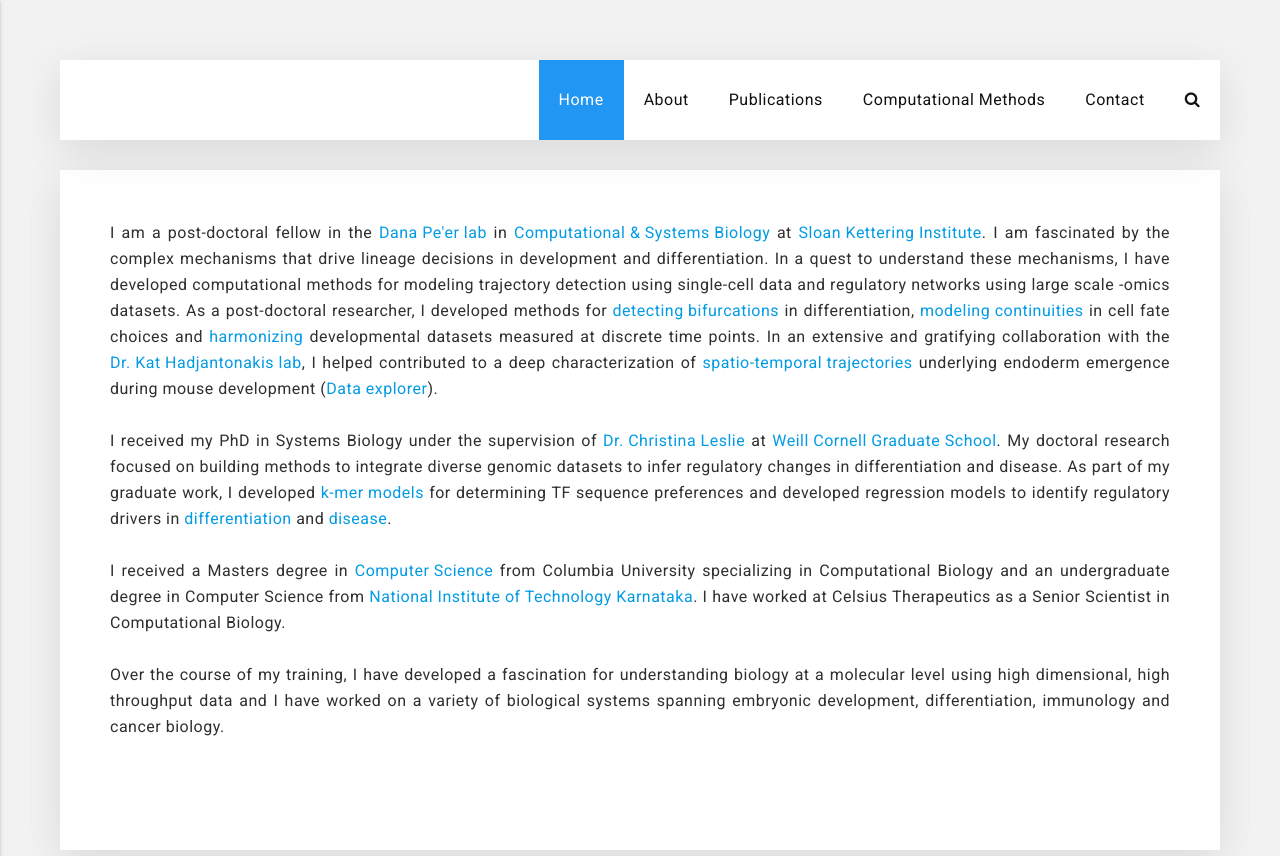
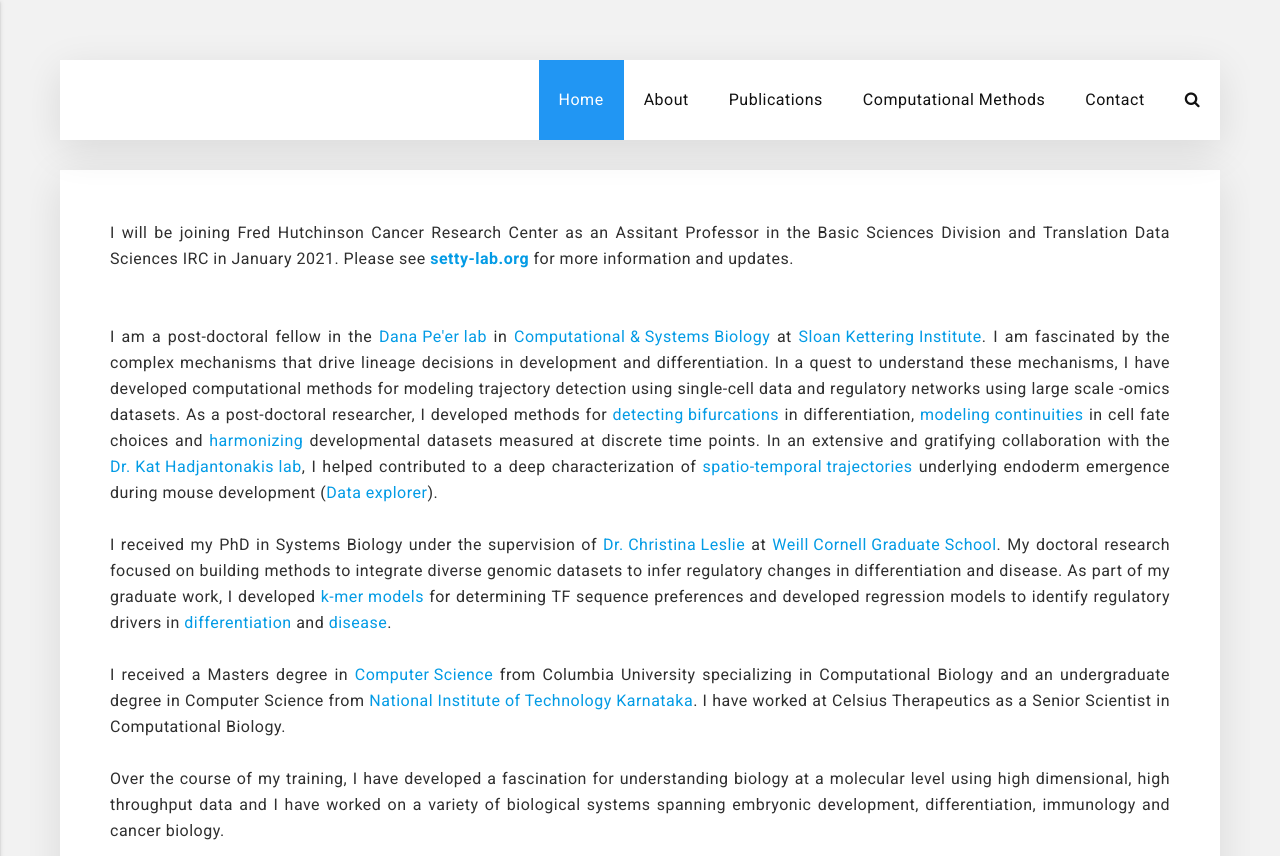
Before and after one commit to ManuSetty/ManuSetty.github.io, a plain HTML site: page index.html in a window 1280 px wide. Shown: the top 856 px of the page. Drawn offline with nearby package versions, Linux system fonts and the light colour scheme.

Commit message:
Update about Hutch

```diff
--- a/index.html
+++ b/index.html
@@ -208,6 +208,11 @@
         <div data-scroll='1' class="aboutme-section sec-p100-bg-bs mb-30 clearfix" id="about">
             <div class="Section-title">
                 <span>about me</span>
+                <p align='justify'>
+                    I will be joining Fred Hutchinson Cancer Research Center as an Assitant Professor in the Basic Sciences Division and Translation Data Sciences IRC in January 2021. Please see <b><a href="https://research.fhcrc.org/setty/en.html">setty-lab.org</a></b> for more information and updates.
+                </p>
+
+                <br/><br/>
                 <p align='justify'>
                     I am a post-doctoral fellow in the <a href="https://www.mskcc.org/research/ski/labs/dana-pe-er">Dana Pe'er lab</a> in <a href="https://www.mskcc.org/research/ski/programs/computational-biology">Computational & Systems Biology</a> at <a href="https://www.mskcc.org/research/ski">Sloan Kettering Institute</a>. I am fascinated by the complex mechanisms that drive lineage decisions in development and differentiation. In a quest to understand these mechanisms, I have developed computational methods for modeling trajectory detection using single-cell data and regulatory networks using large scale -omics datasets. As a post-doctoral researcher, I developed methods  for <a href="https://www.nature.com/articles/nbt.3569">detecting bifurcations</a> in differentiation, <a href="https://www.nature.com/articles/s41587-019-0068-4">modeling continuities</a> in cell fate choices and <a href="https://www.nature.com/articles/s41586-019-1127-1">harmonizing</a> developmental datasets measured at discrete time points. In an extensive and gratifying collaboration with the <a href="https://www.mskcc.org/research/ski/labs/anna-katerina-hadjantonakis">Dr. Kat Hadjantonakis lab</a>, I helped contributed to a deep characterization of <a href="https://www.nature.com/articles/s41586-019-1127-1">spatio-temporal trajectories</a> underlying endoderm emergence during mouse development (<a href="http://endoderm-explorer.com">Data explorer</a>).
                 </p>
```
